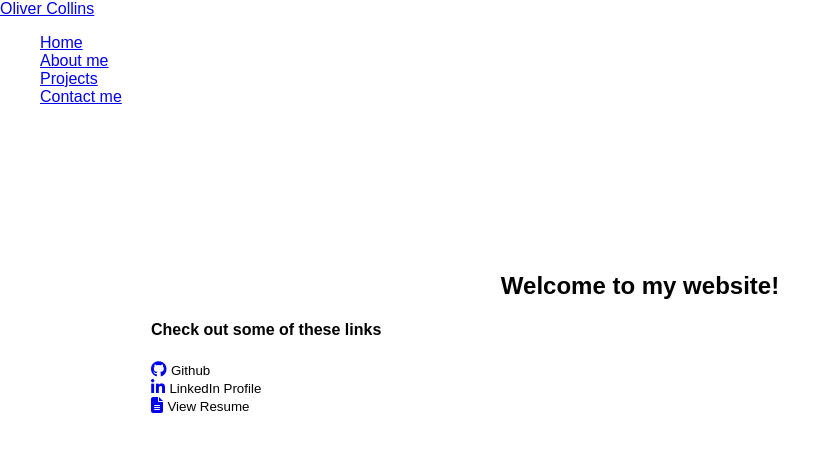
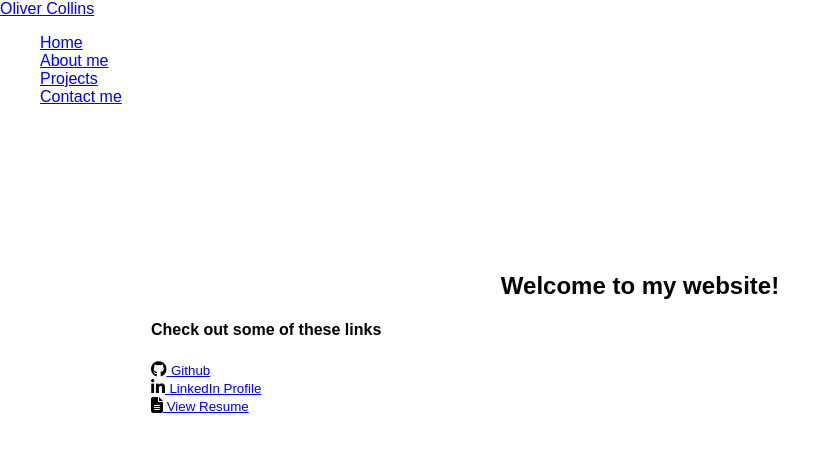
Before and after one commit to OliverCollins/OliverCollins.github.io, a plain HTML site: page index.html in a window 1280 px wide. Shown: the whole page, without its empty margins (0-840 px from the left). Drawn offline with nearby package versions, Linux system fonts and the light colour scheme.

Commit message:
Update index.html

```diff
--- a/index.html
+++ b/index.html
@@ -88,9 +88,9 @@
 		<div id="content">
 			<center><h2>Welcome to my website!</h2></center>
 			<h4>Check out some of these links</h4>
-			<a href="https://github.com/OliverCollins"><i class="fa fa-github"></i></a> <small> Github</small> <br> <!-- fa-2x -->
-			<a href="https://www.linkedin.com/in/collinsoliver"><i class="fa fa-linkedin"></i></a> <small> LinkedIn Profile</small> <br>
-			<a href="Resume.pdf"><i class="fa fa-file-text"></i></a> <small> View Resume</small> <br>
+			<i class="fa fa-github"></i><a href="https://github.com/OliverCollins"> <small> Github</small></a> <br> <!-- fa-2x -->
+			<i class="fa fa-linkedin"></i><a href="https://www.linkedin.com/in/collinsoliver"> <small> LinkedIn Profile</small></a> <br>
+			<i class="fa fa-file-text"></i><a href="resume.pdf"><small> View Resume</small></a>  <br>
 		</div>
 
 
```
